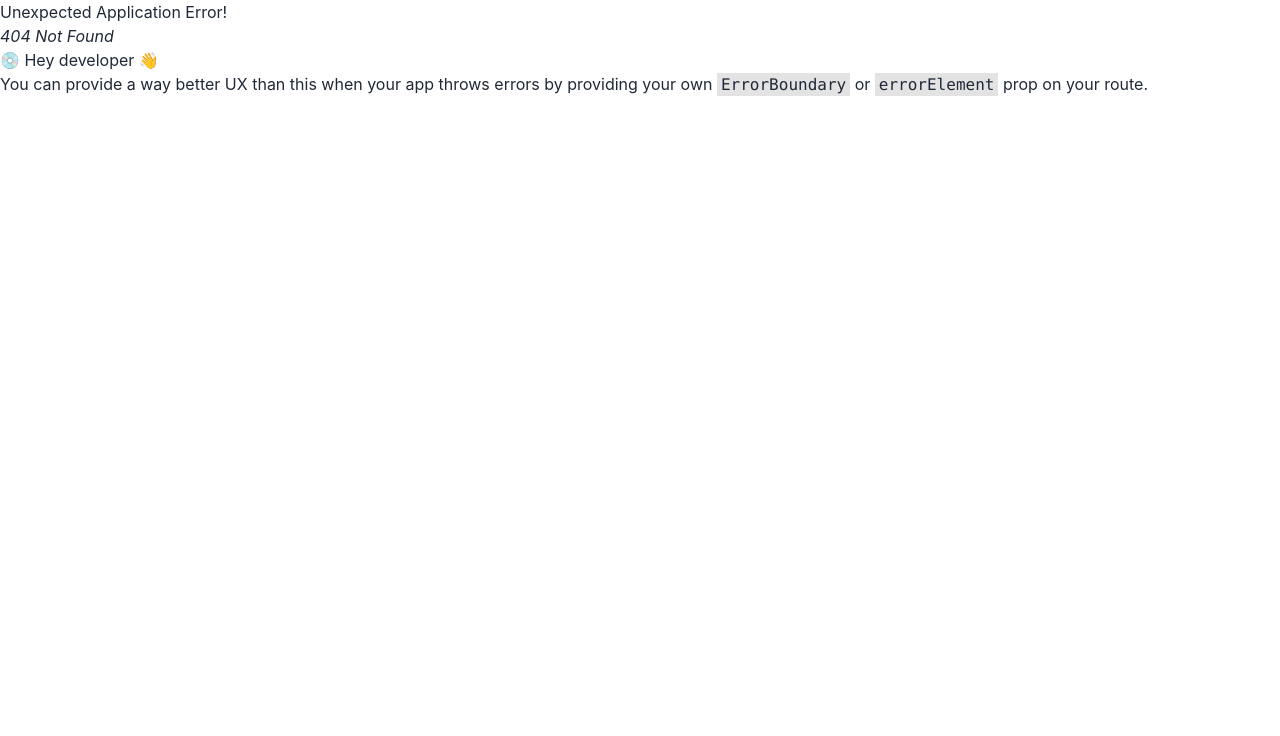
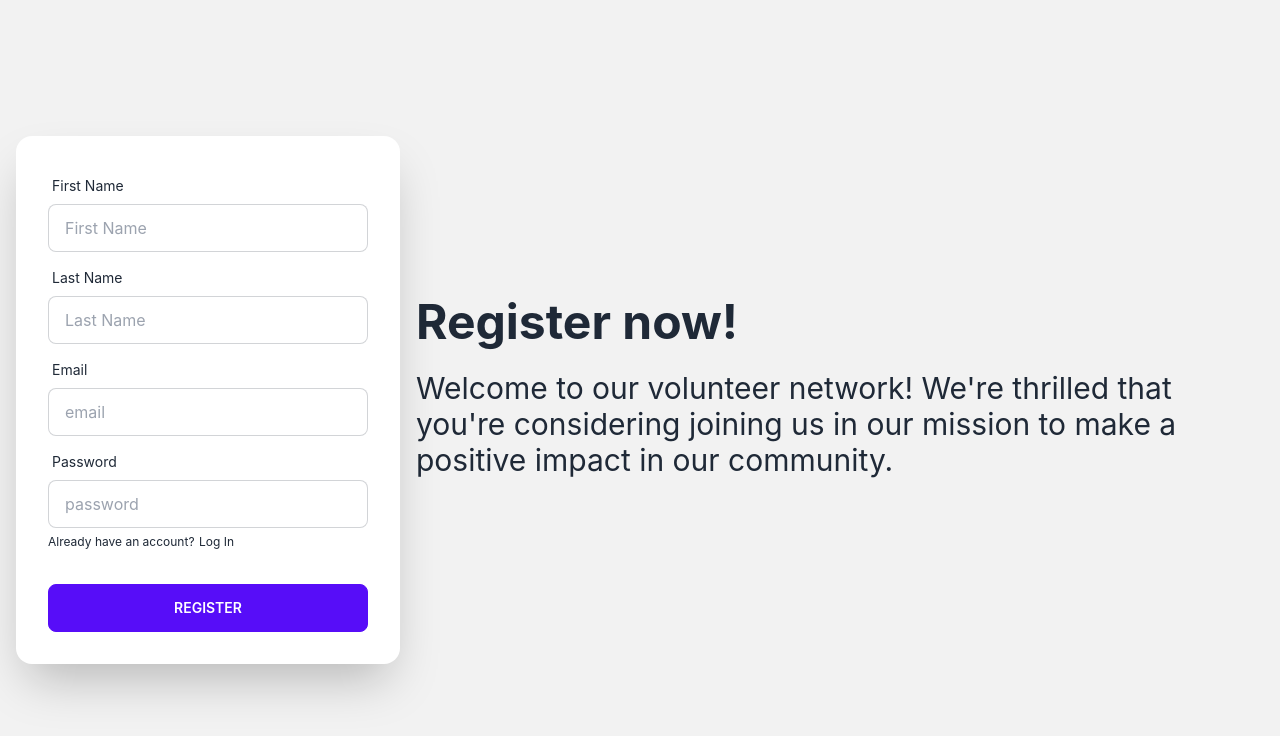
Before and after one commit to sowmik-sec/volunteer-coalition-client, a React (Create React App) app: page /register in a window 1280 px wide. Before the commit this address had no page. Shown: the top 736 px of the page. Built offline with nearby package versions, Linux system fonts and the light colour scheme.

Commit message:
login and registration page created

```diff
--- /dev/null
+++ b/src/components/Login/Login/Login.js
@@ -0,0 +1,63 @@
+import React from "react";
+import { Link } from "react-router-dom";
+
+const Login = () => {
+  return (
+    <div className="hero min-h-screen bg-base-200">
+      <div className="hero-content flex-col lg:flex-row-reverse">
+        <div className="text-center lg:text-left">
+          <h1 className="text-5xl font-bold">Login now!</h1>
+          <h3 className="text-3xl my-6">
+            Welcome to our volunteer network! We're thrilled that you're
+            considering joining us in our mission to make a positive impact in
+            our community.
+          </h3>
+        </div>
+        <div className="card flex-shrink-0 w-full max-w-sm shadow-2xl bg-base-100">
+          <div className="card-body">
+            <div className="form-control">
+              <label className="label">
+                <span className="label-text">Email</span>
+              </label>
+              <input
+                type="text"
+                placeholder="email"
+                className="input input-bordered"
+              />
+            </div>
+            <div className="form-control">
+              <label className="label">
+                <span className="label-text">Password</span>
+              </label>
+              <input
+                type="text"
+                placeholder="password"
+                className="input input-bordered"
+              />
+              <label className="label">
+                <a href="#" className="label-text-alt link link-hover">
+                  Forgot password?
+                </a>
+              </label>
+              <label className="">
+                <span className="label-text-alt">
+                  New to Volunteer Coalition?
+                </span>{" "}
+                <Link to="/register">
+                  <span className="label-text-alt link link-hover">
+                    Register
+                  </span>
+                </Link>
+              </label>
+            </div>
+            <div className="form-control mt-6">
+              <button className="btn btn-primary">Login</button>
+            </div>
+          </div>
+        </div>
+      </div>
+    </div>
+  );
+};
+
+export default Login;
--- /dev/null
+++ b/src/components/Login/Register/Register.js
@@ -0,0 +1,74 @@
+import React from "react";
+import { Link } from "react-router-dom";
+
+const Register = () => {
+  return (
+    <div className="hero min-h-screen bg-base-200">
+      <div className="hero-content flex-col lg:flex-row-reverse">
+        <div className="text-center lg:text-left">
+          <h1 className="text-5xl font-bold">Register now!</h1>
+          <h3 className="text-3xl my-6">
+            Welcome to our volunteer network! We're thrilled that you're
+            considering joining us in our mission to make a positive impact in
+            our community.
+          </h3>
+        </div>
+        <div className="card flex-shrink-0 w-full max-w-sm shadow-2xl bg-base-100">
+          <div className="card-body">
+            <div className="form-control">
+              <label className="label">
+                <span className="label-text">First Name</span>
+              </label>
+              <input
+                type="text"
+                placeholder="First Name"
+                className="input input-bordered"
+              />
+            </div>
+            <div className="form-control">
+              <label className="label">
+                <span className="label-text">Last Name</span>
+              </label>
+              <input
+                type="text"
+                placeholder="Last Name"
+                className="input input-bordered"
+              />
+            </div>
+            <div className="form-control">
+              <label className="label">
+                <span className="label-text">Email</span>
+              </label>
+              <input
+                type="email"
+                placeholder="email"
+                className="input input-bordered"
+              />
+            </div>
+            <div className="form-control">
+              <label className="label">
+                <span className="label-text">Password</span>
+              </label>
+              <input
+                type="password"
+                placeholder="password"
+                className="input input-bordered"
+              />
+              <label className="">
+                <span className="label-text-alt">Already have an account?</span>{" "}
+                <Link to="/login">
+                  <span className="label-text-alt link link-hover">Log In</span>
+                </Link>
+              </label>
+            </div>
+            <div className="form-control mt-6">
+              <button className="btn btn-primary">Register</button>
+            </div>
+          </div>
+        </div>
+      </div>
+    </div>
+  );
+};
+
+export default Register;
```
Also changed, not shown: src/routes/routes.js (+10 -0 lines).
